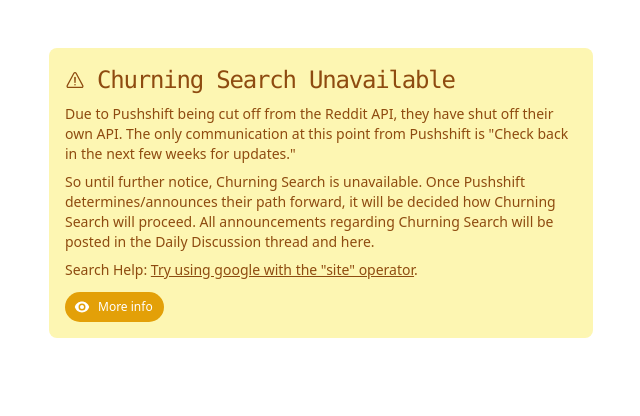
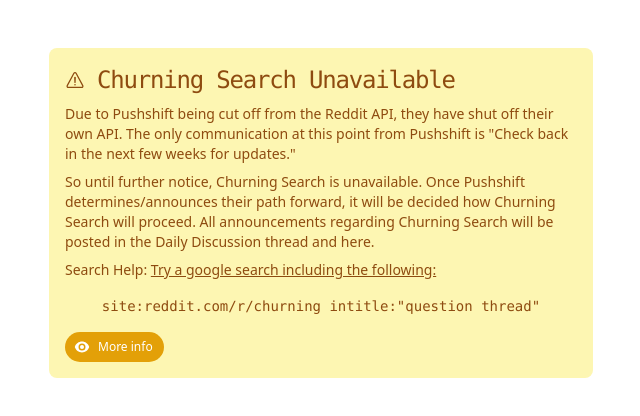
Before and after one commit to garettg/churning.io, a Next.js app: page / in a window 1280 px wide. Shown: the top 416 px of the page, without its empty margins (319-959 px from the left). Built offline with nearby package versions, Linux system fonts and the light colour scheme; what @rvxlab/tailwind-plugin-ios-full-height would draw is missing.

Commit message:
Improve google link logic for usage.

```diff
--- a/src/pages/index.js
+++ b/src/pages/index.js
@@ -27,13 +27,14 @@ export default function Home() {
                         icon={IoWarningOutline}
                         additionalContent={
                             <>
-                                <div className="mb-3 text-sm">
+                                <div className="mb-4 text-sm">
                                     <p>Due to Pushshift being cut off from the Reddit API, they have shut off their own API. The only communication at this point from Pushshift is
                                         "Check back in the next few weeks for updates."</p>
                                     <p className="mt-2">So until further notice, Churning Search is unavailable. Once Pushshift determines/announces their path forward, it will be decided how
                                         Churning Search will proceed. All announcements regarding Churning Search will be posted in the Daily Discussion thread and here.</p>
-                                    <p className="mt-2"><strong className="font-medium">Search Help:</strong> <a className="underline" href="https://www.google.com/search?q=site%3Areddit.com%2Fr%2Fchurning">Try
-                                        using google with the "site" operator</a>.</p>
+                                    <p className="mt-2"><strong className="font-medium">Search Help:</strong> <a className="underline underline-offset-3" href="https://www.google.com/search?q=site%3Areddit.com%2Fr%2Fchurning+intitle%3A%22question+thread%22">Try
+                                        a google search including the following:</a></p>
+                                    <div className="mt-4 text-center"><code>site:reddit.com/r/churning intitle:"question thread"</code></div>
                                 </div>
                                 <div className="flex flex-wrap items-center gap-2">
                                     <Button
```
